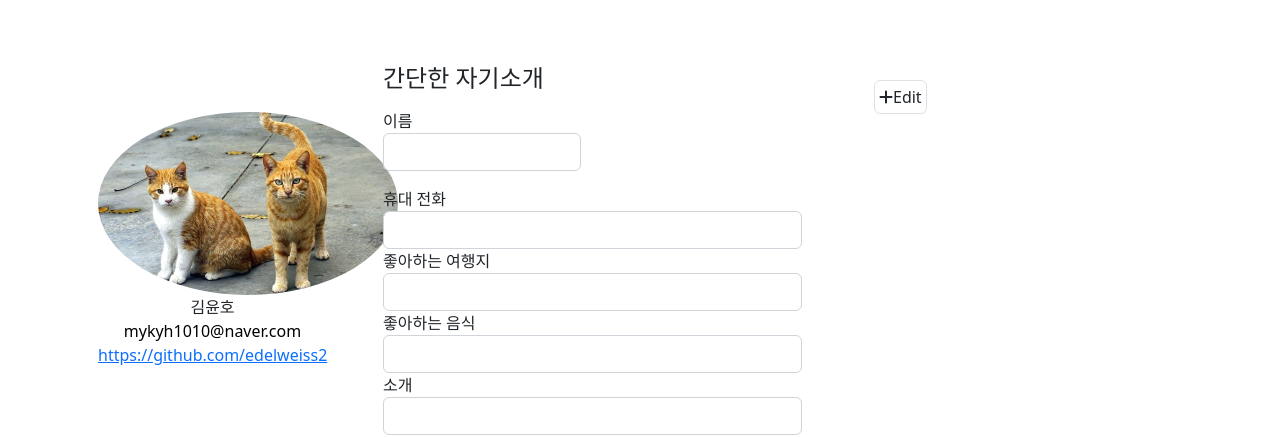
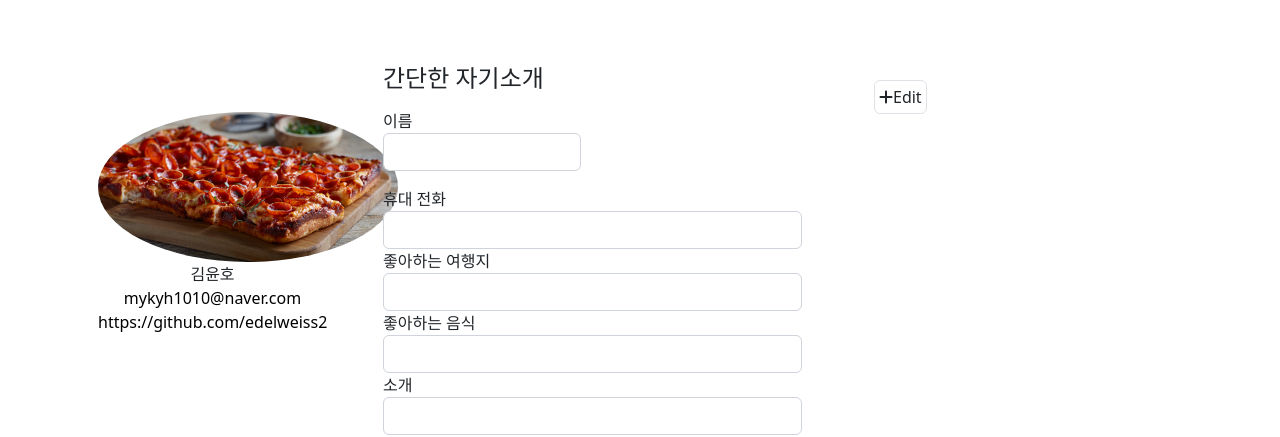
Before and after one commit to edelweiss2/Front-end, a plain HTML site: page 종합예제/Profile.html in a window 1280 px wide. Shown: the top 437 px of the page. Drawn offline with nearby package versions, Linux system fonts and the light colour scheme.

Commit message:
2022-11-27

```diff
--- a/종합예제/Profile.html
+++ b/종합예제/Profile.html
@@ -17,10 +17,12 @@
             <div class="row">
                 <div class="col-3 border-right">
                     <div class="text-center p-3 "><img class="rounded-circle mt-5" width="300px"
-                            src="../img/cat.jpg"><div
+                            src="../img/pizza.jpg"><div
                             class="font-weight-bold ">김윤호</div><span
                             class="text-black">mykyh1010@naver.com</span>
-                            <div><a href="https://github.com/edelweiss2">https://github.com/edelweiss2</a></div>
+                            <div><a
+                                 href="https://github.com/edelweiss2"
+                                 style="text-decoration:none; color: black;">https://github.com/edelweiss2</a></div>
                     </div>
                 </div>
                 <div class="col-md-5 border-right">
```
Also changed, not shown: img/pizza.jpg (added).
